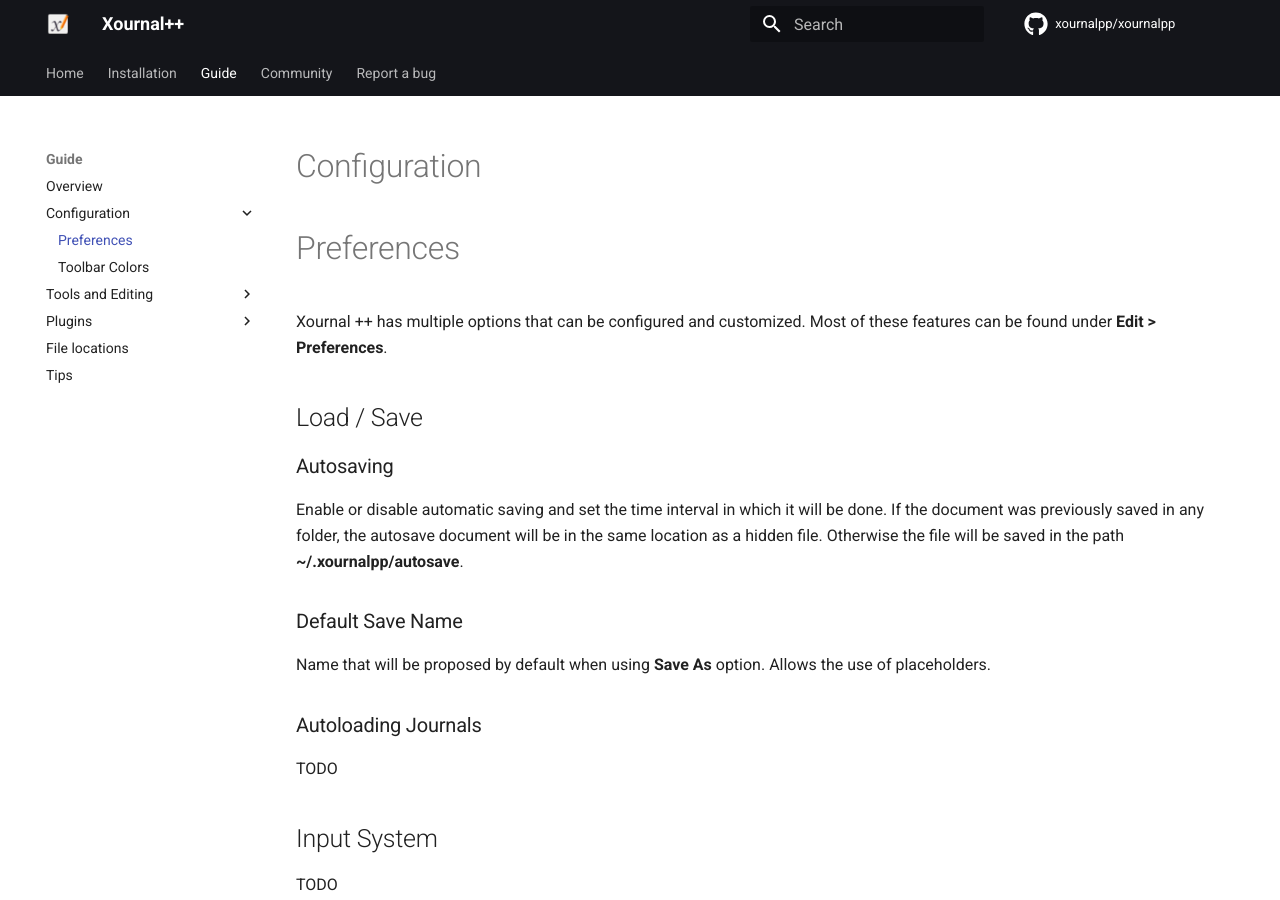
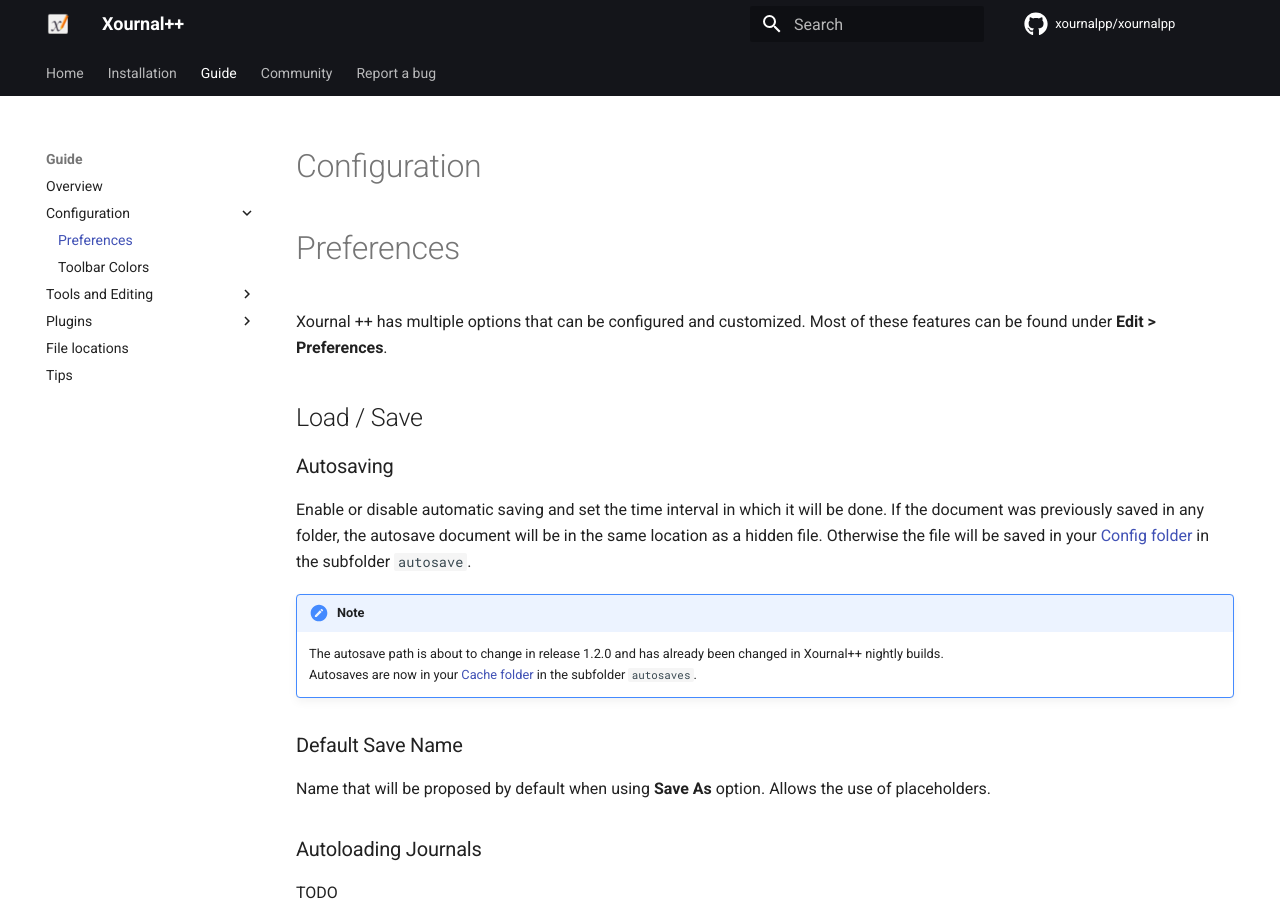
Before and after one commit to xournalpp/xournalpp.github.io, an MkDocs documentation site: the page built from docs/guide/config/preferences.md, in a window 1280 px wide and 900 px high. Built offline with MkDocs 1.6.1 and Material for MkDocs 9.7.7, drawn with Linux system fonts in a browser that asks for light colours; comment, search, counter and statistics services are not loaded; the version menu is left out.

Commit message:
Update autosave path (preferences.md) (#60)
* update autosave path

* fix autosave path

* remove dots

* add note about new autosave path

* reference file locations for autosaves

```diff
--- a/docs/guide/config/preferences.md
+++ b/docs/guide/config/preferences.md
@@ -7,7 +7,12 @@ Xournal ++ has multiple options that can be configured and customized. Most of t
 
 ### Autosaving
 
-Enable or disable automatic saving and set the time interval in which it will be done. If the document was previously saved in any folder, the autosave document will be in the same location as a hidden file. Otherwise the file will be saved in the path **~/.xournalpp/autosave**.
+Enable or disable automatic saving and set the time interval in which it will be done. If the document was previously saved in any folder, the autosave document will be in the same location as a hidden file. Otherwise the file will be saved in your [Config folder](/guide/file-locations#config-folder) in the subfolder `autosave`.
+
+!!! note
+
+    The autosave path is about to change in release 1.2.0 and has already been changed in Xournal++ nightly builds.<br>
+    Autosaves are now in your [Cache folder](/guide/file-locations#cache-folder) in the subfolder `autosaves`.
 
 ### Default Save Name
 
```
Also changed, not shown: docs/guide/file-locations.md (+4 -2 lines).
